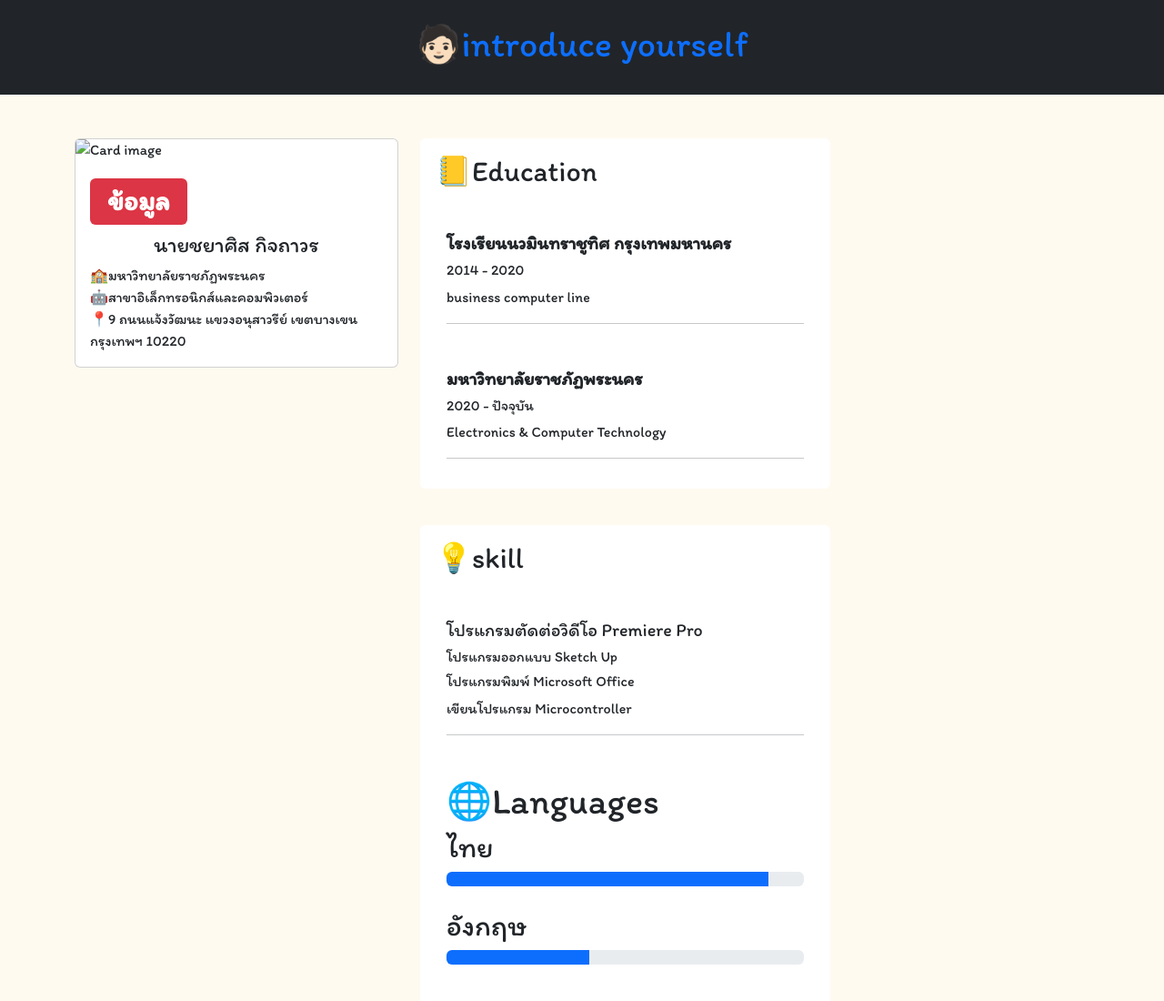
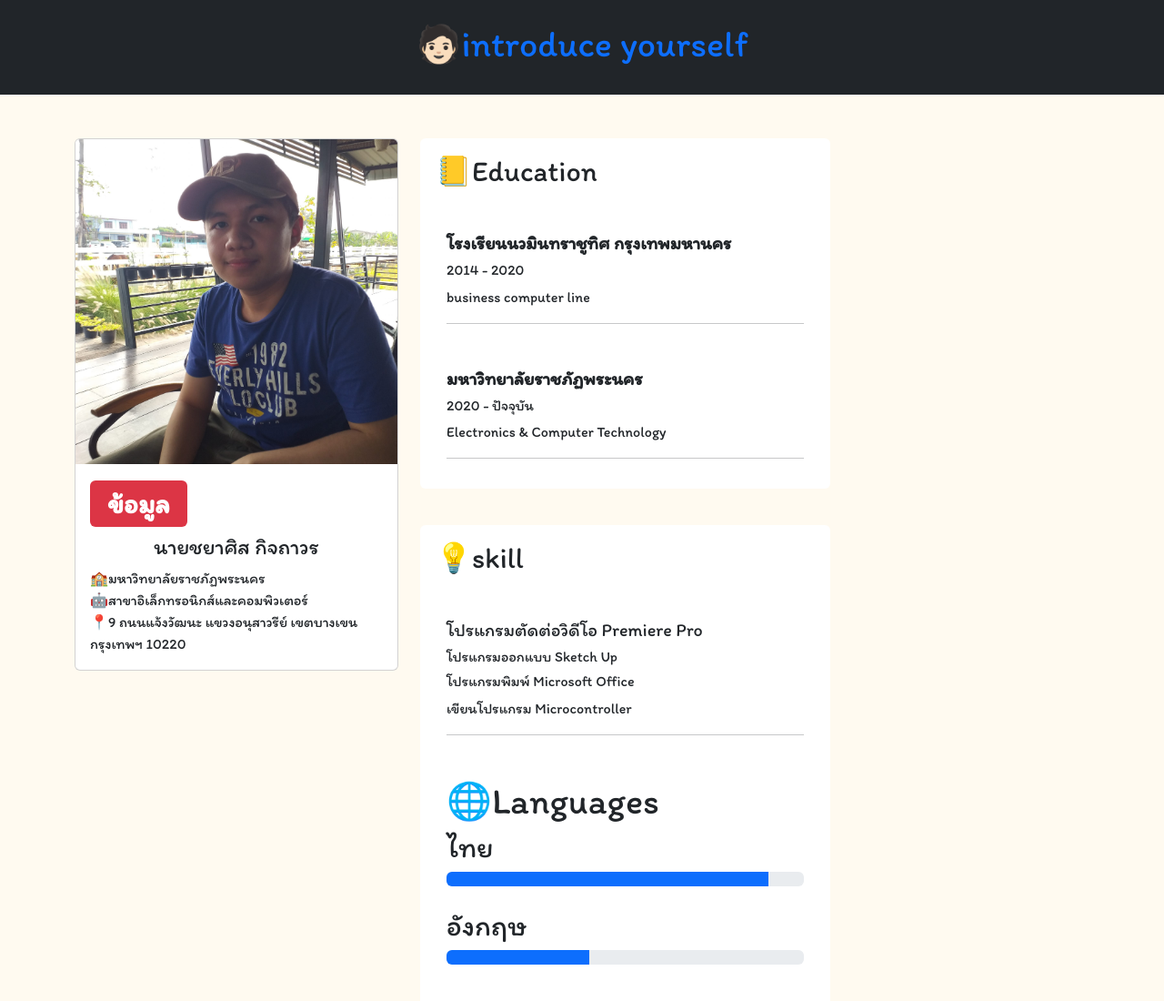
Before and after one commit to YasitXIG94071/Porfolio, a plain HTML site: page index.html in a window 1280 px wide. Shown: the top 1100 px of the page at 91% size. Drawn offline with nearby package versions, Linux system fonts and the light colour scheme; files whose address does not match are found by name.

Commit message:
Update index.html

```diff
--- a/index.html
+++ b/index.html
@@ -4,7 +4,7 @@
     <title>Chayasit</title>
     <meta charset="UTF-8">
     <meta name="viewport" content="width=device-width, initial-scale=1">
-    <link rel="icon" type="image/x-icon" href="images/man.png">
+    <link rel="icon" type="image/x-icon" href="man.png">
     <link href="https://cdn.jsdelivr.net/npm/bootstrap@5.2.1/dist/css/bootstrap.min.css" rel="stylesheet">
     <script src="https://cdn.jsdelivr.net/npm/bootstrap@5.2.1/dist/js/bootstrap.bundle.min.js"></script>
   </head>
@@ -31,7 +31,7 @@
           <div class="col-sm-4">
 
         <div class="card img-fluid" style="width:500px">
-          <img class="card-img-top" src="images/Me.jpg" alt="Card image" style="width:100%">
+          <img class="card-img-top" src="Me.jpg" alt="Card image" style="width:100%">
          <div class="card-body">
              <h1>  <span class="badge bg-danger"> ข้อมูล </span></h1>
             <h4 class="card-title" style="text-align:center">นายชยาศิส กิจถาวร</h4>
```
